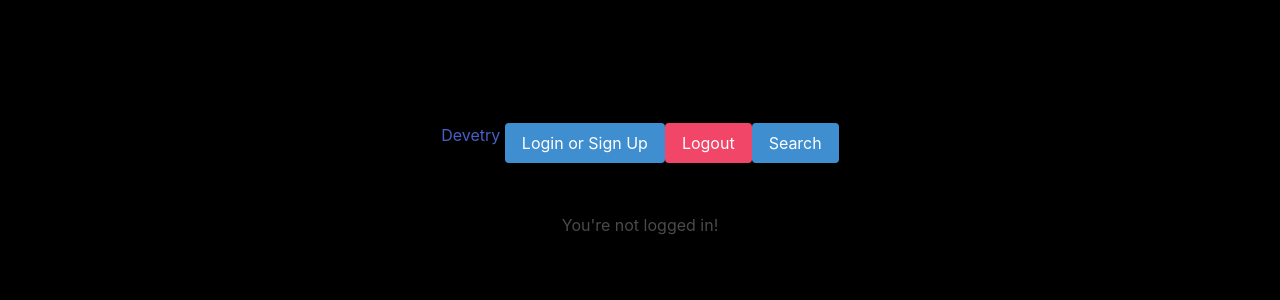
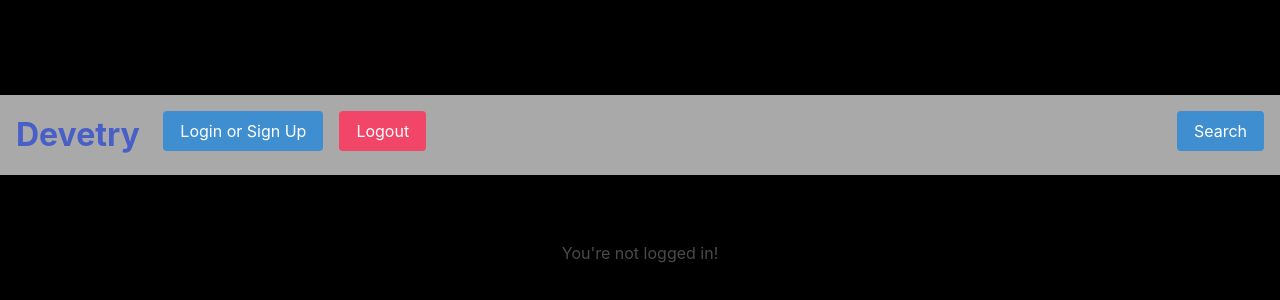
Before and after one commit to comp426-dead-poets-society/comp426-devetry, a React (Create React App) app in the folder devetry/: page /submit in a window 1280 px wide. Shown: the part 220-520 px from the top of the page. Built offline with nearby package versions, Linux system fonts and the light colour scheme; no server answers.

Commit message:
also some css

```diff
--- a/devetry/src/App.scss
+++ b/devetry/src/App.scss
@@ -44,3 +44,24 @@ h3.loading {
     margin-bottom: 1em;
     margin-top: 1em;
 }
+
+.button{
+    margin-left: 1em;
+}
+
+.Header{
+    margin-bottom: 1em;
+    width: 100%;
+    padding: 1em;
+    background-color: #a9a9a9;
+}
+
+.Home{
+    font-size: 2em;
+    font-weight: bold;
+}
+
+.search{
+    position: absolute;
+    right: 1em;
+}
```
